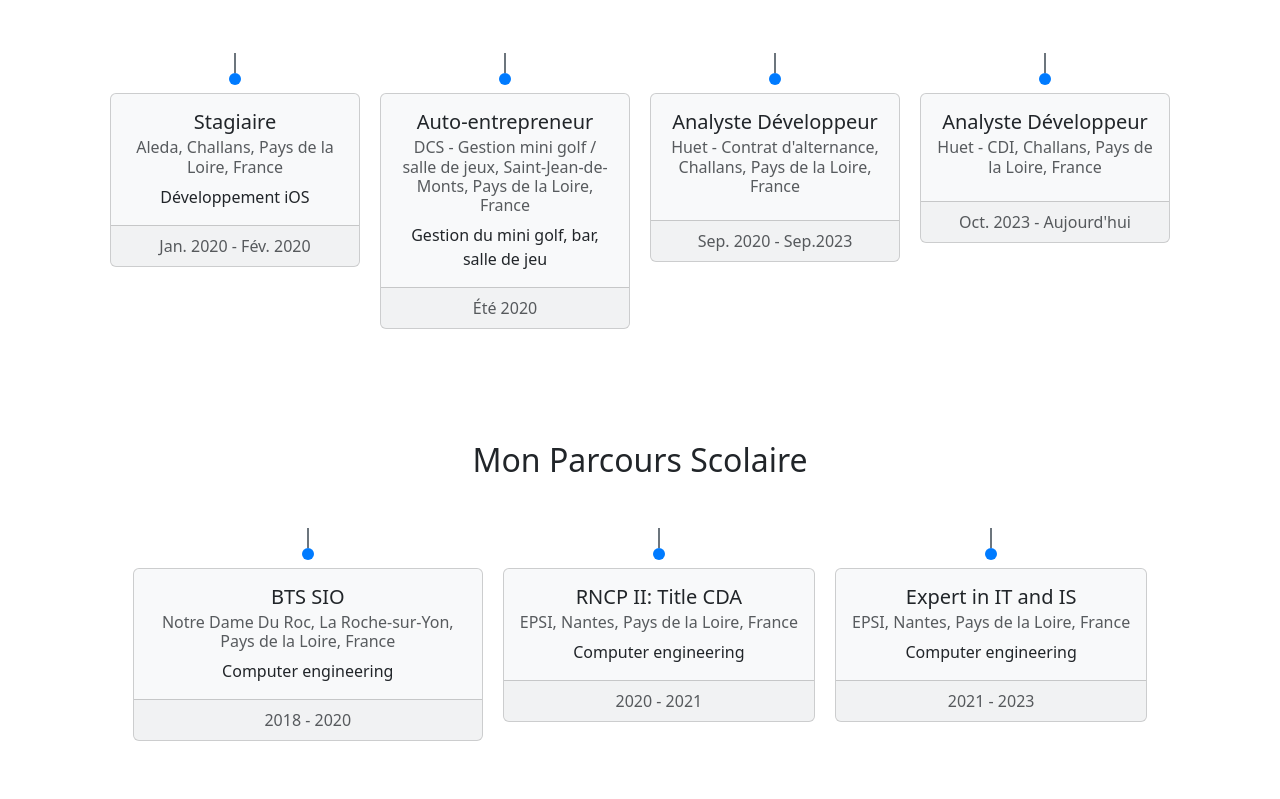
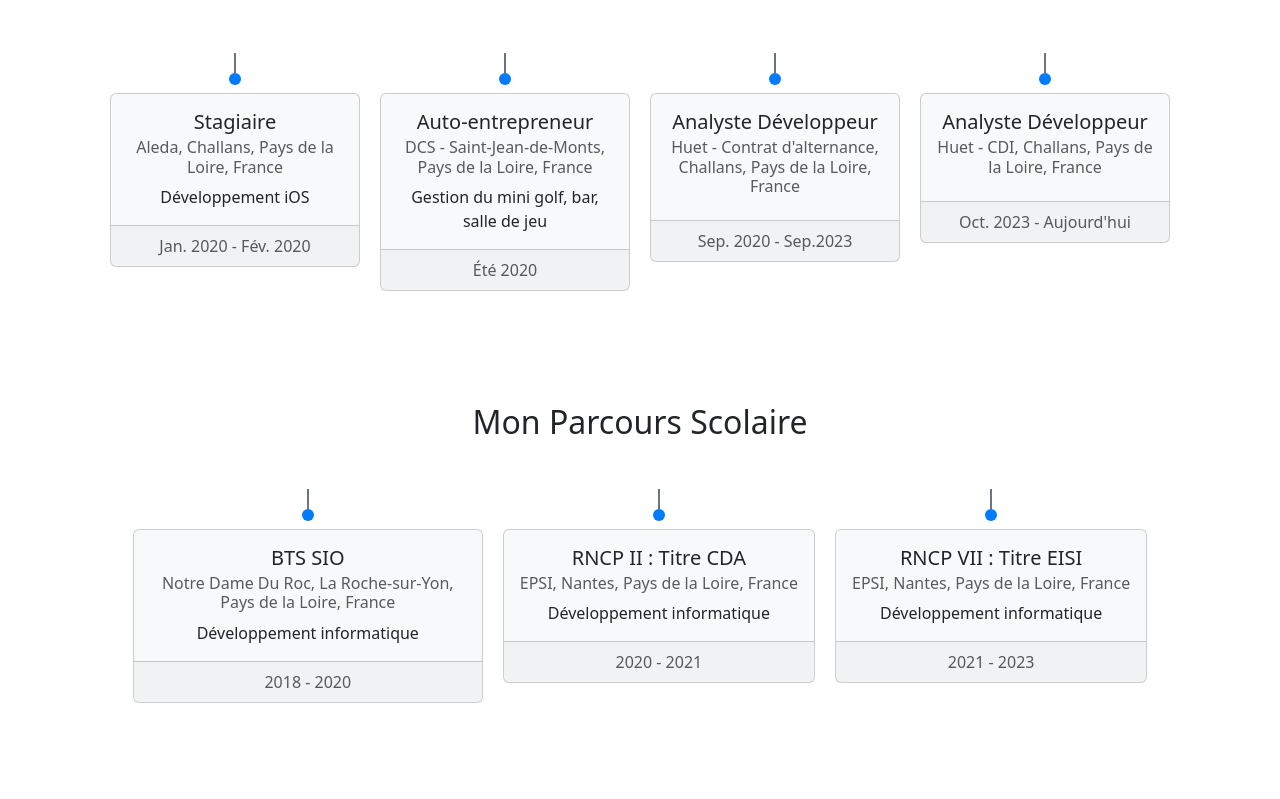
Before and after one commit to ChaigneauDoryan/doryanchaigneau.fr, a React (Vite) app: page / in a window 1280 px wide. Shown: the part 881-1680 px from the top of the page. Built offline with nearby package versions, Linux system fonts and the light colour scheme.

Commit message:
Copyright

```diff
--- a/index.html
+++ b/index.html
@@ -3,6 +3,7 @@
   <head>
     <meta charset="UTF-8" />
     <link rel="icon" type="image/x-icon" href="/favicon.ico" />
+    <meta name="description" content="Portfolio de Doryan Chaigneau, développeur web full stack. Découvrez mes projets, mon parcours professionnel et scolaire, et contactez-moi.">
     <meta name="viewport" content="width=device-width, initial-scale=1.0" />
     <title>Doryan Chaigneau</title>
   </head>
--- a/src/App.jsx
+++ b/src/App.jsx
@@ -55,9 +55,13 @@ function App() {
         </Fade>
         <Projets />
         <Contact />
+        <footer style={{ textAlign: 'center', padding: '20px', background: '#f0f0f0', marginTop: 'auto' }}>
+          <p>&copy; 2024 Doryan Chaigneau. All rights reserved.</p>
+        </footer>
       </div>
     </ThemeContext.Provider>
-  );
+  )
 }
 
-export default App;
+
+export default App
--- a/src/sections/EducationTimeline.jsx
+++ b/src/sections/EducationTimeline.jsx
@@ -13,19 +13,19 @@ const EducationTimeline = () => {
       title: "2018 - 2020",
       cardTitle: "BTS SIO",
       cardSubtitle: "Notre Dame Du Roc, La Roche-sur-Yon, Pays de la Loire, France",
-      cardDetailedText: "Computer engineering"
+      cardDetailedText: "Développement informatique"
     },
     {
       title: "2020 - 2021",
-      cardTitle: "RNCP II: Title CDA",
+      cardTitle: "RNCP II : Titre CDA",
       cardSubtitle: "EPSI, Nantes, Pays de la Loire, France",
-      cardDetailedText: "Computer engineering"
+      cardDetailedText: "Développement informatique"
     },
     {
       title: "2021 - 2023",
-      cardTitle: "Expert in IT and IS",
+      cardTitle: "RNCP VII : Titre EISI",
       cardSubtitle: "EPSI, Nantes, Pays de la Loire, France",
-      cardDetailedText: "Computer engineering"
+      cardDetailedText: "Développement informatique"
     }
   ];
 
--- a/src/sections/ExperienceTimeline.jsx
+++ b/src/sections/ExperienceTimeline.jsx
@@ -19,7 +19,7 @@ const ExperienceTimeline = () => {
     {
       title: "Été 2020",
       cardTitle: "Auto-entrepreneur",
-      cardSubtitle: "DCS - Gestion mini golf / salle de jeux, Saint-Jean-de-Monts, Pays de la Loire, France",
+      cardSubtitle: "DCS - Saint-Jean-de-Monts, Pays de la Loire, France",
       cardDetailedText: "Gestion du mini golf, bar, salle de jeu"
     },
     {
```
